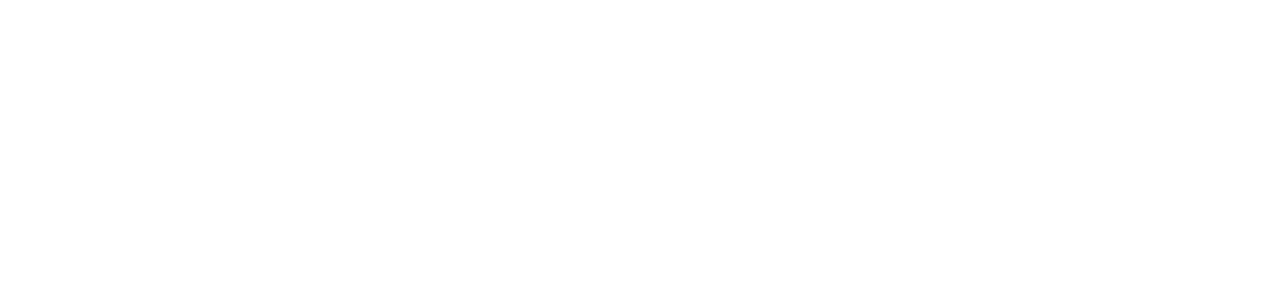
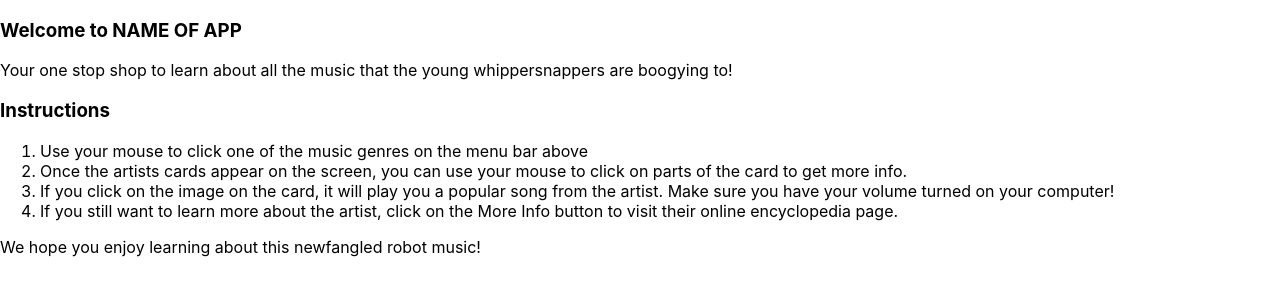
Before and after one commit to ericweissman/solo-mod3, a React (Create React App) app: page / in a window 1280 px wide. Shown: the top 300 px of the page. Built offline with nearby package versions, Linux system fonts and the light colour scheme.

Commit message:
Adds Instructions component

```diff
--- /dev/null
+++ b/src/components/Instructions/Instructions.js
@@ -0,0 +1,20 @@
+import React from 'react'
+
+const Instructions = () => {
+  return (
+    <div>
+      <h3>Welcome to NAME OF APP</h3>
+      <p>Your one stop shop to learn about all the music that the young whippersnappers are boogying to!</p>
+      <h3>Instructions</h3>
+      <ol>
+        <li>Use your mouse to click one of the music genres on the menu bar above</li>
+        <li>Once the artists cards appear on the screen, you can use your mouse to click on parts of the card to get more info.</li>
+        <li>If you click on the image on the card, it will play you a popular song from the artist. Make sure you have your volume turned on your computer!</li>
+        <li>If you still want to learn more about the artist, click on the More Info button to visit their online encyclopedia page.</li>
+      </ol>
+      <p>We hope you enjoy learning about this newfangled robot music!</p>
+    </div>
+  )
+}
+
+export default Instructions
--- a/src/containers/App/App.js
+++ b/src/containers/App/App.js
@@ -3,13 +3,14 @@
 import { connect } from 'react-redux'
 import PropTypes from 'prop-types'
 import '../../styles/index.scss'
+import Instructions from '../../components/Instructions/Instructions'
 
 
 class App extends Component {
   render() {
     return (
       <div className="App">
-
+        <Instructions />
       </div>
     );
   }
```
Also changed, not shown: src/components/Instructions/Instructions.scss (added), 2 other files (tests, documents, lock files or other folders).
